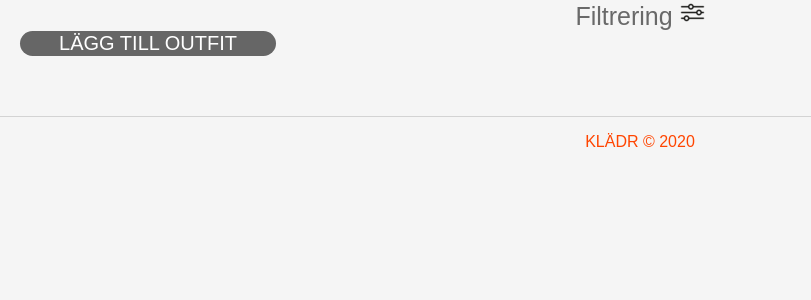
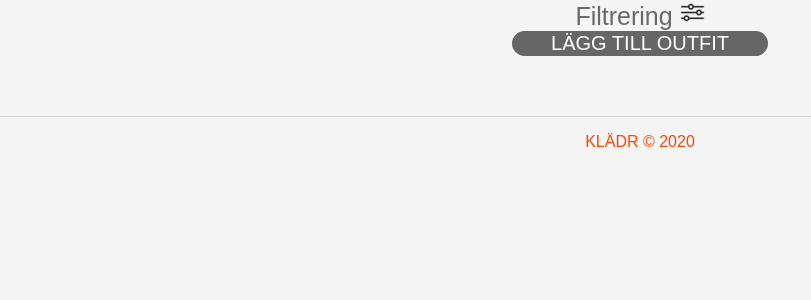
Before and after one commit to JohanFrom/KLADR, a Flask app: page /list_outfits in a window 1280 px wide. Shown: the part 230-530 px from the top of the page, without its empty margins (0-811 px from the left). Run offline with Flask 2, Linux system fonts and the light colour scheme; data that the repository does not hold is empty; some libraries are stand-ins or nearby versions; some web fonts are replaced.

Commit message:
updated filter-menu and button

```diff
--- a/templates/list.html
+++ b/templates/list.html
@@ -1,4 +1,3 @@
-
 <!Doctype html>
 <html>
     <head>
@@ -22,7 +21,7 @@
             <a href="#" class="filter-only" id="filter-btn">Filtrering <img src="/static/filter-symbol.png" alt=""></a>
 
             <div id="filter-menu">
-                <div>
+              <div class="filterheadings">
                   <p>Överdel</p>
                   <a href="{{url_for('filter',value = 'T-shirt')}}">T-Shirts</a>
                   <a href="{{url_for('filter', value = 'Linne')}}">Linnen</a>
@@ -31,7 +30,7 @@
                   <a href="{{url_for('filter', value = 'Hoodie')}}">Hoodie</a>
                   <a href="{{url_for('filter', value = 'Kofta')}}">Kofta</a>
               </div>
-                <div>
+              <div class="filterheadings">
                   <p>Nederdel</p>
                   <a href="{{url_for('filter', value = 'Byxor')}}">Byxor</a>
                   <a href="{{url_for('filter', value = 'Jeans')}}">Jeans</a>
@@ -40,13 +39,13 @@
                   <a href="{{url_for('filter', value = 'Kjol')}}">Kjol</a>
                   <a href="{{url_for('filter', value = 'Leggings')}}">Leggings</a>
               </div>
-                <div>
+              <div class="filterheadings">
                   <p>Helkropp</p>
                   <a href="{{url_for('filter', value = 'Klänning')}}">Klänning</a>
                   <a href="{{url_for('filter', value = 'Jumpsuit')}}">Jumpsuit</a>
                   <a href="{{url_for('filter', value = 'Playsuit')}}">Playsuit</a>
               </div>
-                <div>
+              <div class="filterheadings">
                   <p>Skor</p>
                   <a href="{{url_for('filter', value = 'Sneakers')}}">Sneaker</a>
                   <a href="{{url_for('filter', value = 'Klackar')}}">Klackar</a>
@@ -54,7 +53,7 @@
                   <a href="{{url_for('filter', value = 'Stövlar')}}">Stövlar</a>
                   <a href="{{url_for('filter', value = 'Sandaler')}}">Sandaler</a>
               </div>
-                <div>
+              <div class="filterheadings">
                   <p>Ytterkläder</p>
                   <a href="{{url_for('filter', value = 'Lång jacka')}}">Lång jacka</a>
                   <a href="{{url_for('filter', value = 'Kort Jacka')}}">Kort jacka</a>
@@ -62,7 +61,8 @@
                   <a href="{{url_for('filter', value = 'Regnjacka')}}">Regnjacka</a>
                   <a href="{{url_for('filter', value = 'Termobyxor')}}">Termobyxor</a>
               </div>
-                <div>
+
+              <div class="dots">
                   <p>..</p>
                   <a href="{{url_for('filter', value = 'Svart')}}">Svart</a>
                   <a href="{{url_for('filter', value = 'Brun')}}">Brun</a>
@@ -71,8 +71,7 @@
                   <a href="{{url_for('filter', value = 'Vit')}}">Vit</a>
               </div>
 
-
-                <div>
+              <div class="filterheadings">
                   <p>Färg</p>
                   <a href="{{url_for('filter', value = 'Blå')}}">Blå </a>
                   <a href="{{url_for('filter', value = 'Grön')}}">Grön</a>
@@ -80,7 +79,7 @@
                   <a href="{{url_for('filter', value = 'Orange')}}">Orange</a>
                   <a href="{{url_for('filter', value = 'Röd')}}">Röd</a>
               </div>
-                <div>
+              <div class="dots">
                   <p>..</p>
                   <a href="{{url_for('filter', value = 'Rosa')}}">Rosa</a>
                   <a href="{{url_for('filter', value = 'Lila')}}">Lila</a>
@@ -90,12 +89,11 @@
               </div>
             </div>
 
-
-
+            <div id="wardrobe-buttons">
               <button id="add-outfit"><a id="add-outfit-text" href="{{url_for('outfits')}}">LÄGG TILL OUTFIT</a></button>
+            </div>
 
             <div >
-
                 {% for outfit in outfits %}
                     <div id="outfit">
                         <h2><a href="{{url_for('show_outfit',outfit = names[loop.index0])}}">{{names[loop.index0]}}</a></h2>
```
Lines whose indentation alone changed are shown as unchanged.
